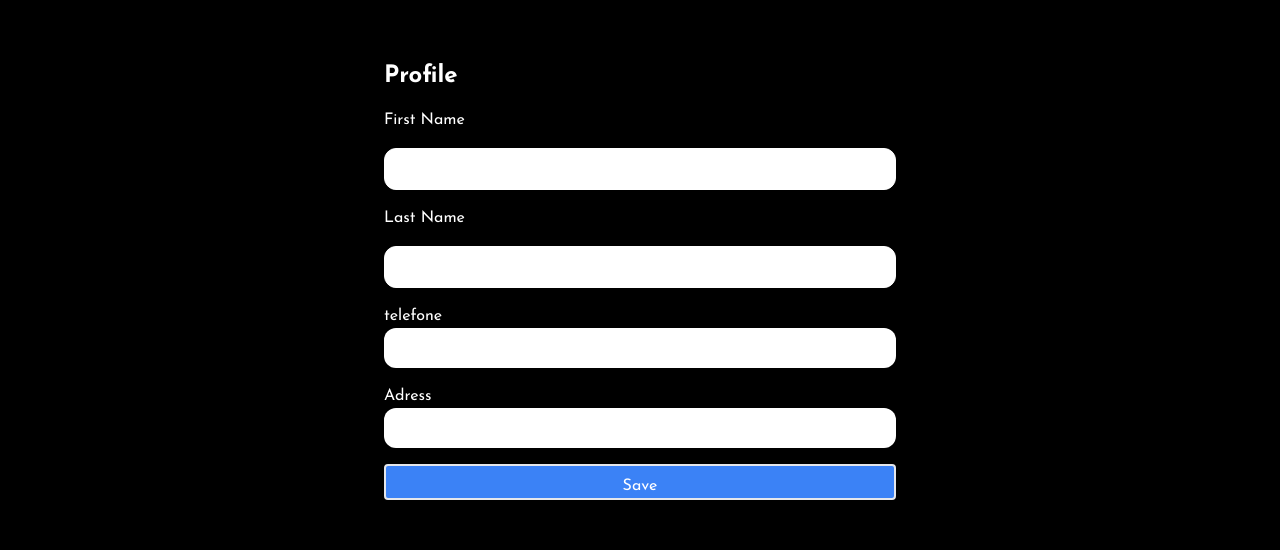
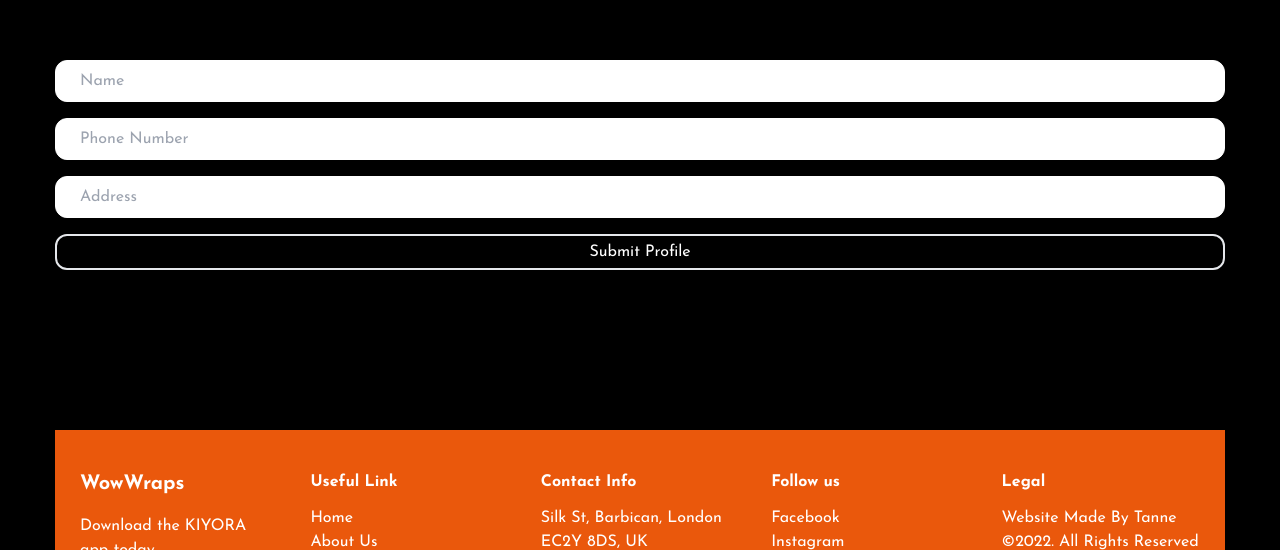
Before and after one commit to Tanne-dev/RestaurentSushi, a Next.js app: page /profile in a window 1280 px wide. Shown: the part 136-686 px from the top of the page. Built offline with nearby package versions, Linux system fonts and the light colour scheme; no server answers.

Commit message:
update profile page conection data base

```diff
--- a/src/app/firebase/config.tsx
+++ b/src/app/firebase/config.tsx
@@ -1,5 +1,6 @@
 import { getApp, getApps, initializeApp } from "firebase/app";
 import { getAuth } from "firebase/auth";
+import { getFirestore } from "firebase/firestore";
 
 const firebaseConfig = {
     apiKey: process.env.NEXT_PUBLIC_FIREBASE_API_KEY!,
@@ -11,6 +12,6 @@ const firebaseConfig = {
 };
 
 const app = initializeApp(firebaseConfig);
-
+const db = getFirestore(app);
 const auth = getAuth(app);
-export { app, auth };
+export { app, auth, db };
--- a/src/app/login/page.tsx
+++ b/src/app/login/page.tsx
@@ -16,7 +16,7 @@ export default function LoginPage() {
 
     const HandleSignInSubmit = async (ev: { preventDefault: () => void }) => {
         ev.preventDefault();
-
+        setStateLogin(false);
         try {
             const res = await signInWithEmailAndPassword(email, password);
             if (res?.user) {
--- a/src/app/profile/page.tsx
+++ b/src/app/profile/page.tsx
@@ -1,69 +1,84 @@
 "use client";
-import { useRouter } from "next/navigation";
-import { useEffect, useState } from "react";
-import { useAuthState } from "react-firebase-hooks/auth";
-import { auth } from "@/app/firebase/config";
+import React, { useState } from "react";
+import { db } from "@/app/firebase/config";
+import { addDoc, collection } from "firebase/firestore";
+import { headers } from "next/headers";
 
-export default function Profile() {
-    const [name, setName] = useState("");
-    const [telefone, setTelefone] = useState("");
-    const [adress, setAdress] = useState("");
-
-    const handleSubmit = (event: { preventDefault: () => void }) => {
-        event.preventDefault();
+function ProfileForm() {
+    const [profileUser, setProfileUser] = useState({
+        name: "",
+        phone: "",
+        address: "",
+    });
+    const HandleForm = async (e) => {
+        e.preventDefault();
+        const options = {
+            method: "POST",
+            headers: {
+                "Content-Type": "application/json",
+            },
+            body: JSON.stringify({
+                profileUser,
+            }),
+        };
+        const res = await fetch(
+            "https://restaurent-sushi-default-rtdb.firebaseio.com/UserData.json",
+            options
+        );
+        console.log(res);
+        if (res) {
+            setProfileUser({
+                name: "",
+                phone: "",
+                address: "",
+            });
+            alert("Đã cập nhật Thông tin thành công");
+        } else {
+            alert("Lỗi cập nhật");
+        }
     };
 
     return (
-        <form onSubmit={handleSubmit} className="max-w-lg mx-auto">
-            <h1 className="text-2xl font-semibold my-4">Profile</h1>
-            <div className="my-4">
-                <label className="block text-white">First Name</label>
+        <>
+            <form onSubmit={HandleForm}>
                 <input
-                    id="name"
+                    value={profileUser.name}
                     type="text"
-                    className="form-input py-2  rounded-xl block w-full"
-                    value={name}
-                    onChange={(e) => setName(e.target.value)}
+                    name="Name"
+                    placeholder="Name"
+                    onChange={(e) =>
+                        setProfileUser({ ...profileUser, name: e.target.value })
+                    }
                 />
-            </div>
-            <div className="my-4">
-                <label className="block text-white">Last Name</label>
                 <input
-                    id="name"
+                    value={profileUser.phone}
                     type="text"
-                    className="form-input py-2  rounded-xl block w-full"
-                    value={name}
-                    onChange={(e) => setName(e.target.value)}
+                    name="Number"
+                    placeholder="Phone Number"
+                    onChange={(e) =>
+                        setProfileUser({
+                            ...profileUser,
+                            phone: e.target.value,
+                        })
+                    }
                 />
-            </div>
-            <div className="my-4">
-                <label className="block text-white">telefone</label>
+
                 <input
-                    id="telefone"
-                    type="telefone"
-                    className="form-input py-2  rounded-xl block w-full"
-                    value={telefone}
-                    onChange={(e) => setTelefone(e.target.value)}
+                    type="text"
+                    placeholder="Address"
+                    name="Address"
+                    value={profileUser.address}
+                    onChange={(e) =>
+                        setProfileUser({
+                            ...profileUser,
+                            address: e.target.value,
+                        })
+                    }
                 />
-            </div>
-            <div className="my-4">
-                <label className="block text-white">Adress</label>
-                <input
-                    id="adress"
-                    type="adress"
-                    className="form-input py-2  rounded-xl block w-full"
-                    value={adress}
-                    onChange={(e) => setAdress(e.target.value)}
-                />
-            </div>
-            <div className="flex justify-end">
-                <button
-                    type="submit"
-                    className="bg-blue-500 text-white px-4 py-2 rounded hover:bg-blue-600"
-                >
-                    Save
-                </button>
-            </div>
-        </form>
+                <button type="submit">Submit Profile</button>
+            </form>
+        </>
     );
 }
+
+export default ProfileForm;
```
Also changed, not shown: 1 other file (tests, documents, lock files or other folders).
